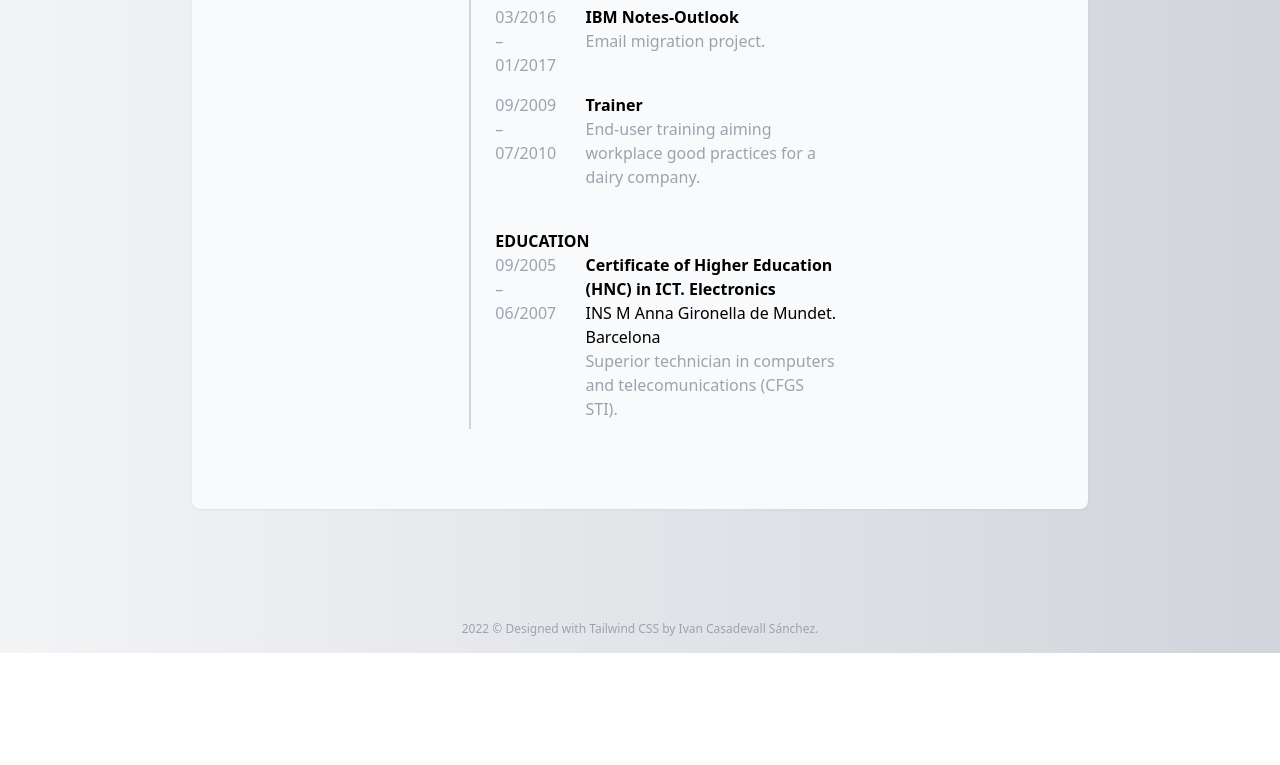
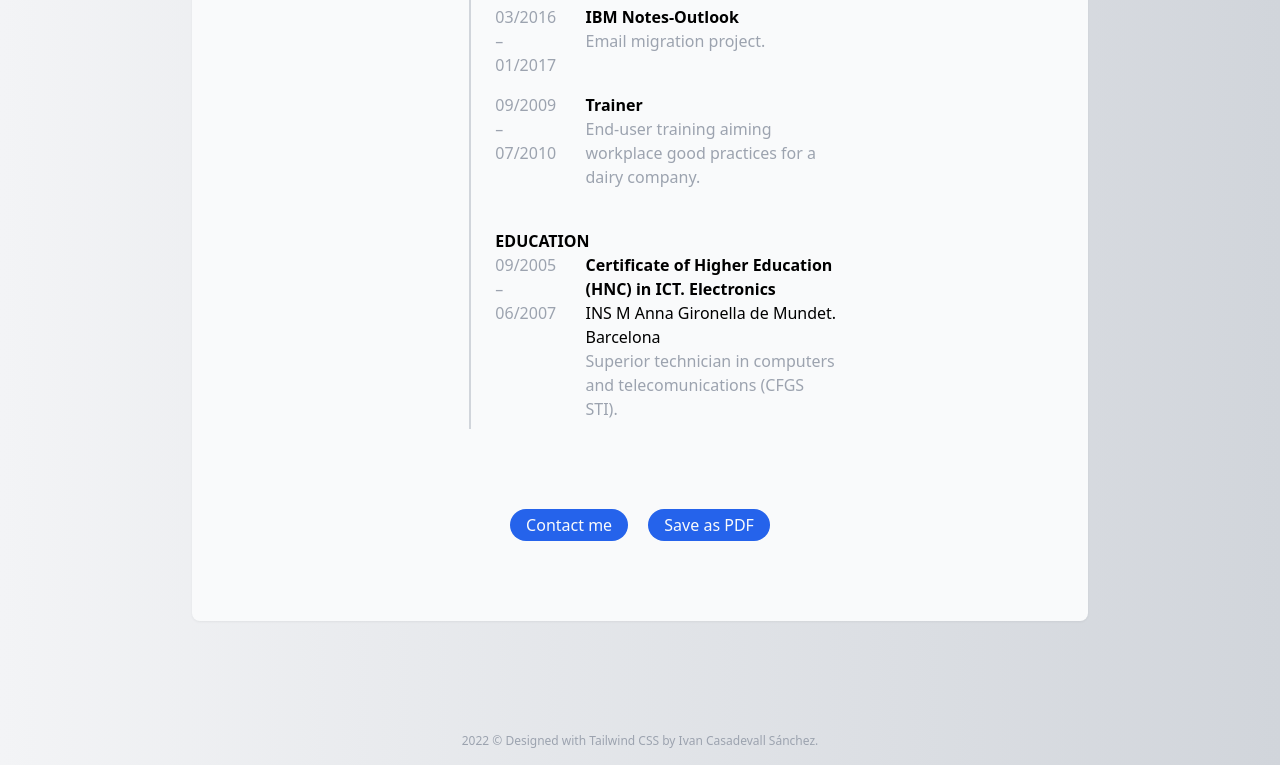
Before and after one commit to icasadev/icasadev.github.io, a plain HTML site: page index.html in a window 1280 px wide. Shown: the part 1399-2164 px from the top of the page. Before the commit the page ends 2052 px from the top, so only its background shows below. Drawn offline with Linux system fonts and the light colour scheme.

Commit message:
Add files via upload

```diff
--- a/index.html
+++ b/index.html
@@ -309,6 +309,17 @@
             </div>
 
         </div>
+
+        <!-- Buttons -->
+        <div class="text-center pb-20">
+            <button class="rounded-full bg-blue-600 text-gray-50 px-4 py-1">
+                <a href="mailto:ivan.casadevall@outlook.com">Contact me</a>
+            </button>
+            <button class="rounded-full bg-blue-600 text-gray-50 px-4 py-1 ml-4">
+                <a href="20220401.pdf">Save as PDF</a>
+            </button>
+        </div>
+
     </div>
 
     <!-- Footer -->
```
Also changed, not shown: output.css, 1 other file.
